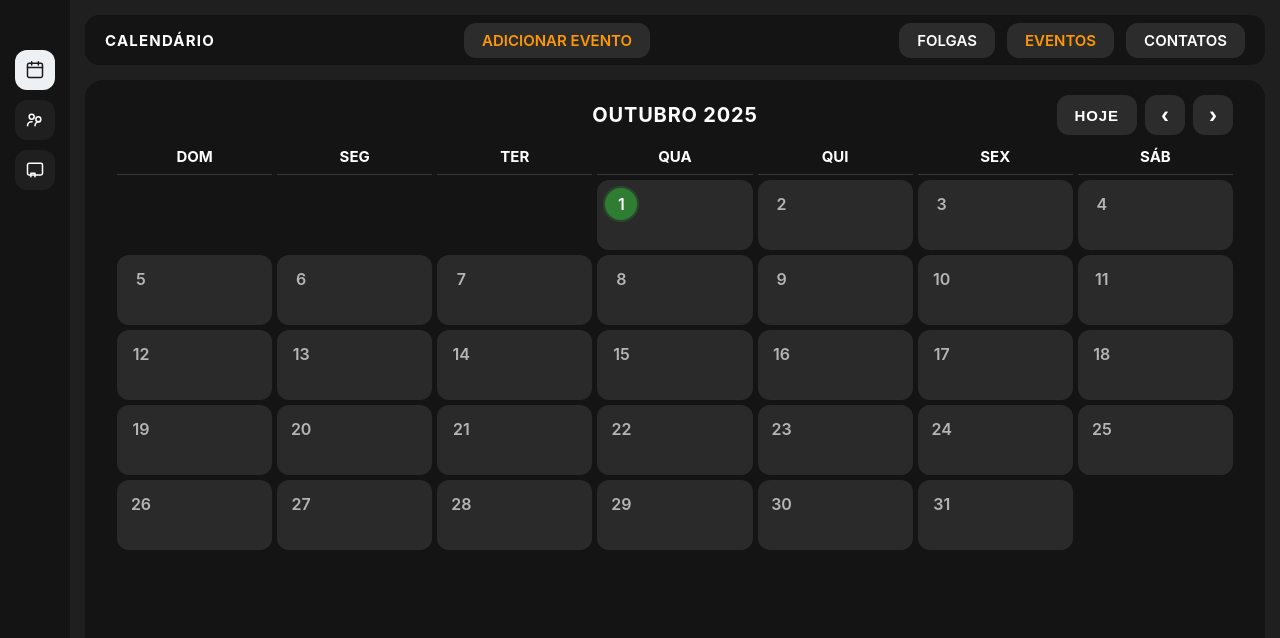
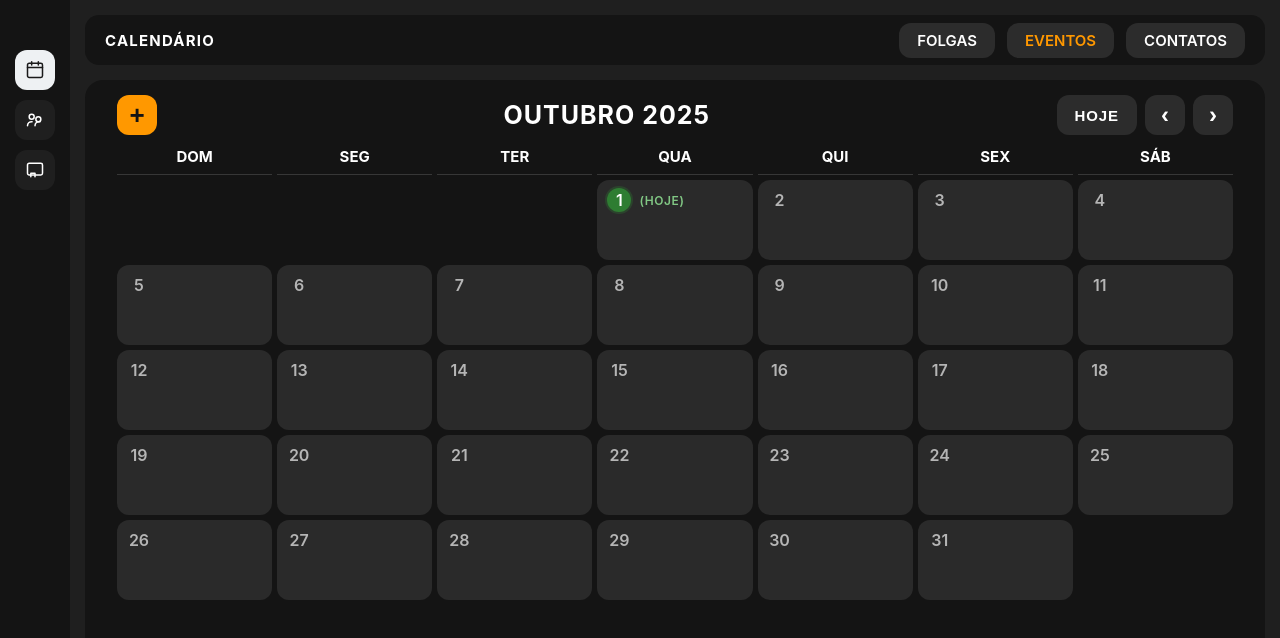
Before and after one commit to lufekura-1/CRM-EQUAL, a plain HTML site: page index.html in a window 1280 px wide. Drawn offline with Linux system fonts and the light colour scheme.

Commit message:
Atualiza layout do calendário

```diff
--- a/index.html
+++ b/index.html
@@ -54,11 +54,6 @@
         <div class="topbar__title" aria-live="polite">CALENDÁRIO</div>
         <div class="topbar__menus">
           <div class="topbar__menu is-active" data-page="calendario">
-            <div class="topbar__group topbar__group--left">
-              <button class="topbar__button topbar__button--orange">
-                Adicionar Evento
-              </button>
-            </div>
             <div class="topbar__group topbar__group--right">
               <button class="topbar__button">Folgas</button>
               <button class="topbar__button topbar__button--orange">Eventos</button>
@@ -93,7 +88,13 @@
         <section class="content__page is-active" data-page="calendario">
           <div class="calendar" aria-label="Calendário mensal">
             <div class="calendar__menu" role="toolbar">
-              <div class="calendar__menu-spacer" aria-hidden="true"></div>
+              <button
+                class="calendar__add-button"
+                type="button"
+                aria-label="Adicionar evento"
+              >
+                +
+              </button>
               <div class="calendar__month-display" aria-live="polite">
                 <span class="calendar__month-label"></span>
               </div>
--- a/script.js
+++ b/script.js
@@ -33,13 +33,30 @@ function createDateCell(content, { isEmpty = false, isToday = false } = {}) {
     return cell;
   }
 
-  const span = document.createElement('span');
   if (isToday) {
     cell.classList.add('calendar__date--today');
   }
+
+  const header = document.createElement('div');
+  header.className = 'calendar__date-header';
+
+  const span = document.createElement('span');
   span.className = 'calendar__date-number';
   span.textContent = content;
-  cell.appendChild(span);
+  header.appendChild(span);
+
+  if (isToday) {
+    const todayTag = document.createElement('span');
+    todayTag.className = 'calendar__date-today-tag';
+    todayTag.textContent = '(hoje)';
+    header.appendChild(todayTag);
+  }
+
+  cell.appendChild(header);
+
+  const eventsContainer = document.createElement('div');
+  eventsContainer.className = 'calendar__date-events';
+  cell.appendChild(eventsContainer);
   return cell;
 }
 
--- a/styles.css
+++ b/styles.css
@@ -255,23 +255,41 @@ body {
 
 .calendar__menu {
   display: grid;
-  grid-template-columns: 1fr auto 1fr;
+  grid-template-columns: auto 1fr auto;
   align-items: center;
   gap: 16px;
   width: 100%;
 }
 
-.calendar__menu-spacer {
-  justify-self: start;
-}
-
 .calendar__month-display {
   justify-self: center;
   text-align: center;
-  font-size: 20px;
+  font-size: 25px;
   font-weight: 700;
   color: #ffffff;
   letter-spacing: 0.04em;
+}
+
+.calendar__add-button {
+  width: 40px;
+  height: 40px;
+  border-radius: 12px;
+  border: none;
+  background-color: #ff9800;
+  color: #141414;
+  font-size: 26px;
+  font-weight: 700;
+  display: inline-flex;
+  align-items: center;
+  justify-content: center;
+  cursor: pointer;
+  transition: transform 0.2s ease, background-color 0.2s ease;
+}
+
+.calendar__add-button:hover,
+.calendar__add-button:focus {
+  background-color: #ffb74d;
+  transform: scale(1.05);
 }
 
 .calendar__month-label {
@@ -337,29 +355,60 @@ body {
 }
 
 .calendar__dates {
-  grid-auto-rows: 70px;
+  grid-auto-rows: minmax(80px, auto);
 }
 
 .calendar__date {
   background-color: #2a2a2a;
   border-radius: 12px;
   display: flex;
-  align-items: flex-start;
-  justify-content: flex-start;
-  padding: 8px;
+  flex-direction: column;
+  gap: 6px;
+  padding: 8px 10px 10px;
   color: #b5b5b5;
   font-weight: 600;
   font-size: 16px;
+}
+
+.calendar__date-header {
+  display: flex;
+  align-items: center;
+  gap: 8px;
+  color: inherit;
 }
 
 .calendar__date-number {
   display: inline-flex;
   align-items: center;
   justify-content: center;
-  width: 32px;
-  height: 32px;
+  width: 24px;
+  height: 24px;
   border-radius: 999px;
   line-height: 1;
+}
+
+.calendar__date-today-tag {
+  font-size: 12px;
+  color: #81c784;
+  text-transform: uppercase;
+  letter-spacing: 0.05em;
+}
+
+.calendar__date-events {
+  display: flex;
+  flex-direction: column;
+  gap: 6px;
+  flex: 1;
+}
+
+.calendar__event-chip {
+  background-color: rgba(255, 255, 255, 0.08);
+  border-radius: 999px;
+  padding: 6px 10px;
+  font-size: 13px;
+  font-weight: 600;
+  color: #ffffff;
+  width: fit-content;
 }
 
 .calendar__date--today {
@@ -368,11 +417,12 @@ body {
 
 .calendar__date--today .calendar__date-number {
   background-color: #2e7d32;
-  box-shadow: 0 0 0 2px rgba(46, 125, 50, 0.35);
+  box-shadow: 0 0 0 2px rgba(46, 125, 50, 0.3);
 }
 
 .calendar__date--empty {
   background-color: transparent;
+  padding: 0;
 }
 
 .content h1 {
```
